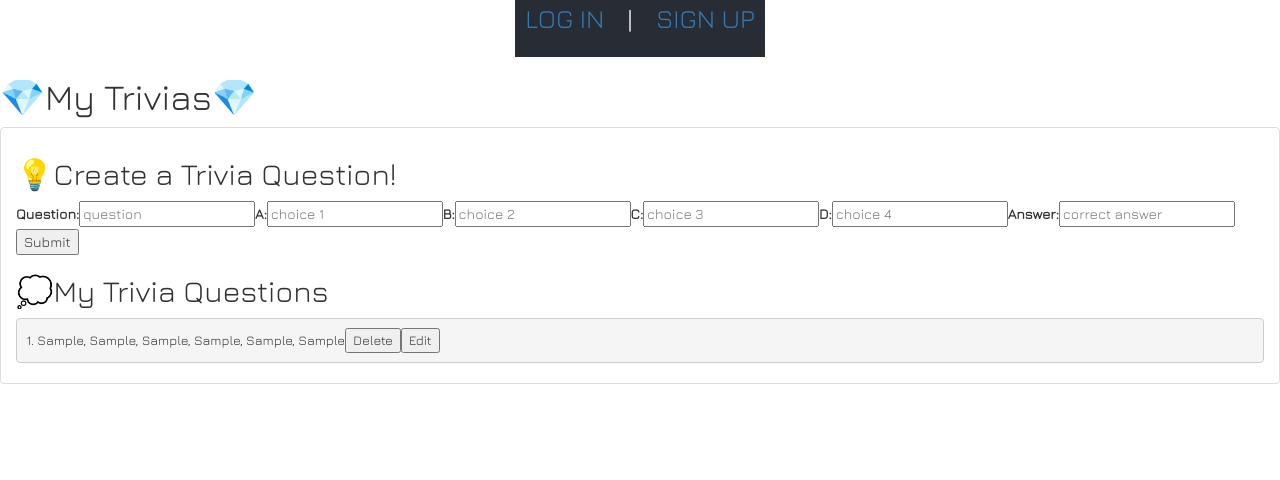
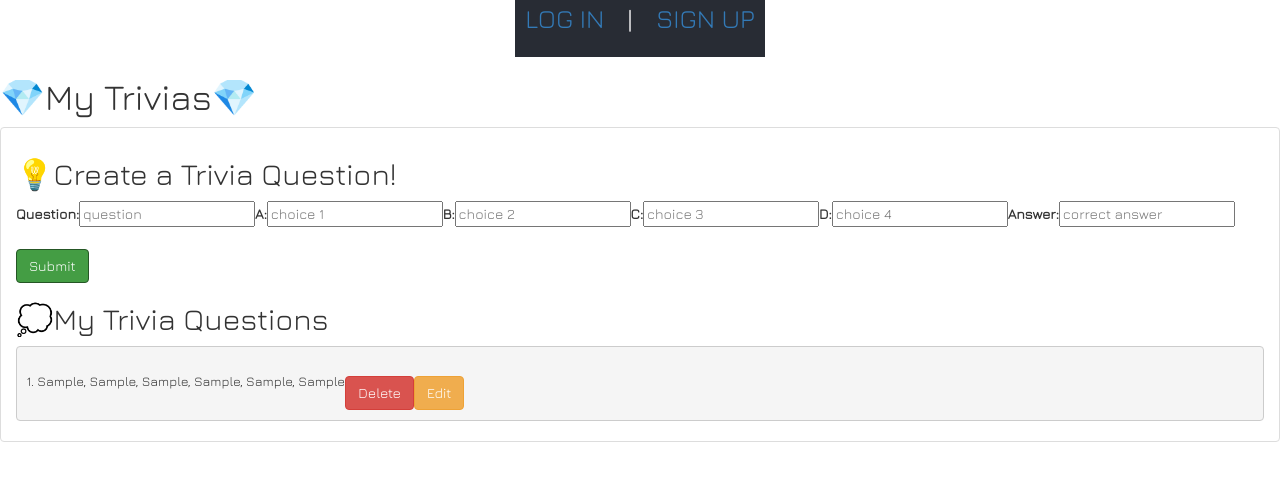
Before and after one commit to angelamchoi/react-trivia-game, a React (Create React App) app: page /mytrivias in a window 1280 px wide. Both pictures are taken after typing "Sample", "Sample", "Sample", "Sample", "Sample", "Sample" into the empty fields and a click on the button "Submit". Shown: the top 480 px of the page. Built offline with nearby package versions, Linux system fonts and the light colour scheme.

Commit message:
fixed spelling error in quiz form and added styles to button

```diff
--- a/controllers/quiz.js
+++ b/controllers/quiz.js
@@ -47,7 +47,7 @@ function create(req, res) {
 
 function index(req, res) {
     Quiz.find({}).then(function(quizzes) {
-      res.status(200).json(puppies);
+      res.status(200).json(quizzes);
     }).catch(function(err) {
       res.status(400).json(err);
     });
--- a/src/components/QuizForm/QuizForm.jsx
+++ b/src/components/QuizForm/QuizForm.jsx
@@ -1,6 +1,5 @@
 import { React, Component } from "react";
 import { Link } from 'react-router-dom';
-// import { createQuiz } from '../../utils/quizService';
 import quizService from "../../utils/quizService";
 import "../QuizForm/QuizForm.css";
 
@@ -10,18 +9,19 @@ class QuizForm extends Component {
     this.state = {
       quizData: [],
       act : 0, //starting at 0
-      index : ''
+      index : '',
   }
 }
 
   handleSubmit= (e) => {
     e.preventDefault();
     let quizData = this.state.quizData;
+
     let question= this.refs.txtQuestion.value;
-    let choice1= this.refs.textChoice1.value;
-    let choice2= this.refs.textChoice2.value;
-    let choice3= this.refs.textChoice3.value;
-    let choice4= this.refs.textChoice4.value;
+    let choice1= this.refs.txtChoice1.value;
+    let choice2= this.refs.txtChoice2.value;
+    let choice3= this.refs.txtChoice3.value;
+    let choice4= this.refs.txtChoice4.value;
     let correctAnswer= this.refs.txtAnswer.value;
 
   if(this.state.act === 0)
@@ -56,12 +56,12 @@ class QuizForm extends Component {
 
   handleEdit = (i) => {
     let quizData = this.state.quizData[i];
-    this.refs.Question.value = quizData.Question;
-    this.refs.Choice1.value = quizData.Choice1;
-    this.refs.Choice2.value = quizData.Choice2;
-    this.refs.Choice3.value = quizData.Choice3;
-    this.refs.Choice4.value = quizData.Choice4;
-    this.refs.Answer.value = quizData.Answer;
+    this.refs.txtQuestion.value = quizData.question;
+    this.refs.txtChoice1.value = quizData.choice1;
+    this.refs.txtChoice2.value = quizData.choice2;
+    this.refs.txtChoice3.value = quizData.choice3;
+    this.refs.txtChoice4.value = quizData.choice4;
+    this.refs.txtAnswer.value = quizData.answer;
 
     this.setState({
       quizData: quizData,
@@ -87,24 +87,25 @@ render() {
       <label>Question:</label>
       <input type="text" name="txtQuestion" ref="txtQuestion" placeholder="question"/>
       <label>A:</label>
-      <input type="text" name="textChoice1" ref="textChoice1" placeholder="choice 1" />
+      <input type="text" name="txtChoice1" ref="txtChoice1" placeholder="choice 1" />
       <label>B:</label>
-      <input type="text" name="textChoice2" ref="textChoice2" placeholder="choice 2" />
+      <input type="text" name="txtChoice2" ref="txtChoice2" placeholder="choice 2" />
       <label>C:</label>
-      <input type="text" name="textChoice3" ref="textChoice3" placeholder="choice 3" />
+      <input type="text" name="txtChoice3" ref="txtChoice3" placeholder="choice 3" />
       <label>D:</label>
-      <input type="text" name="textChoice4" ref="textChoice4" placeholder="choice 4"/>
+      <input type="text" name="txtChoice4" ref="txtChoice4" placeholder="choice 4"/>
       <label>Answer:</label>
       <input type="text" name="txtAnswer" ref="txtAnswer"placeholder="correct answer" />
-      <button type="submit" onClick={this.handleSubmit}>Submit</button>
+      <button type="submit" onClick={this.handleSubmit} className="btn btn-success">Submit</button>
     </form>
         <h2>💭My Trivia Questions</h2>
       <pre>
-        {quizData.map((quiz, i) =>
+        {
+          quizData.map((quiz, i) =>
         <li key={i} className="myList">
         {i+1}. {quiz.question}, {quiz.choice1}, {quiz.choice2}, {quiz.choice3}, {quiz.choice4}, {quiz.correctAnswer}
-        <button onClick={() => this.handleDelete(i)}>Delete</button>
-        <button onClick={() => this.handleEdit(i)}>Edit</button>
+        <button onClick={() => this.handleDelete(i)} className="btn btn-danger">Delete</button>
+        <button onClick={() => this.handleEdit(i)} className="btn btn-warning">Edit</button>
         </li>
         )}
       </pre>
@@ -113,7 +114,7 @@ render() {
 }
 }
 
-
+export default QuizForm;
 
 // formHasErr = () => {
 //   // Check if any empty boxes
@@ -183,6 +184,3 @@ render() {
 //     );
 //   }
 // }
-
-
-export default QuizForm;
```
Also changed, not shown: src/components/QuizList/QuizList.css (added), src/components/QuizList/QuizList.jsx (added).
